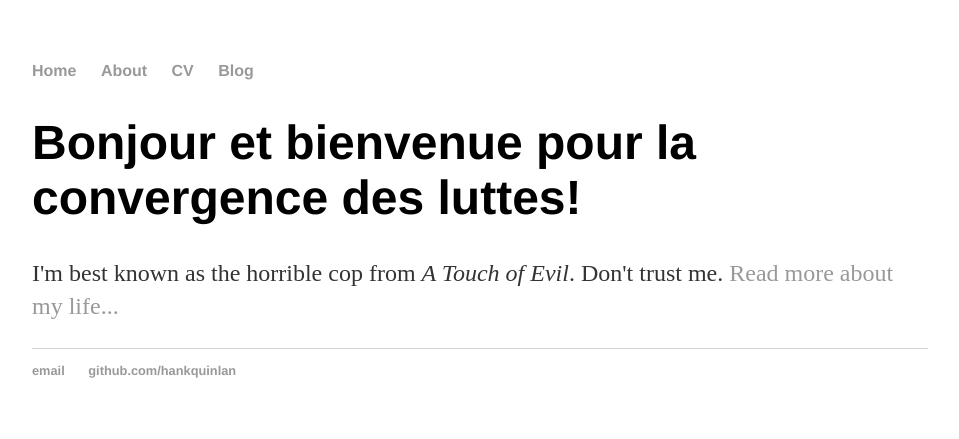
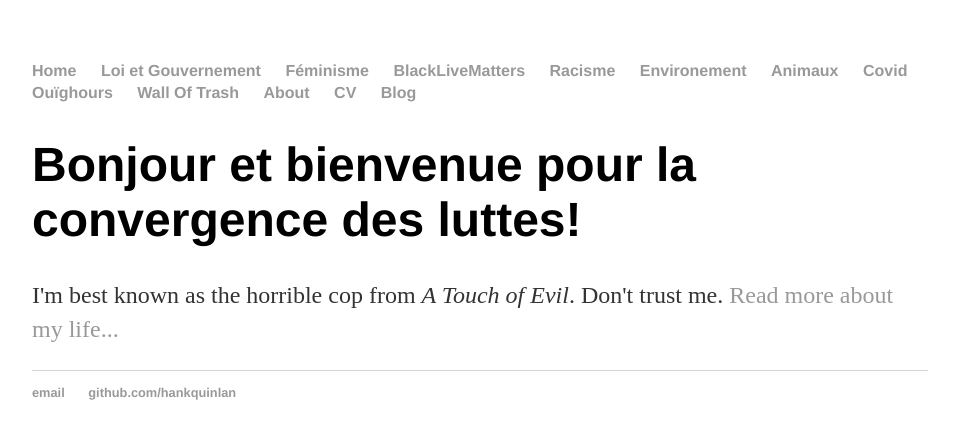
Before and after one commit to Convergencedesluttes/Convergencedesluttes.github.io, a Jekyll site: the page built from index.html, in a window 1280 px wide. Shown: the top 439 px of the page, without its empty margins (160-1119 px from the left). Built offline with Jekyll 4.4.1, drawn with Linux system fonts in a browser that asks for light colours.

Commit message:
Update default.html

```diff
--- a/_layouts/default.html
+++ b/_layouts/default.html
@@ -12,6 +12,15 @@
     <nav>
 <ul>
 <li><a href="/">Home</a></li>
+<li><a href="/cv">Loi et Gouvernement</a></li>
+<li><a href="/blog">Féminisme</a></li>
+<li><a href="/blog">BlackLiveMatters</a></li>
+<li><a href="/blog">Racisme</a></li>
+<li><a href="/blog">Environement</a></li>
+<li><a href="/blog">Animaux</a></li>
+<li><a href="/blog">Covid</a></li>
+<li><a href="/blog">Ouïghours</a></li>
+<li><a href="/blog">Wall Of Trash</a></li>
 <li><a href="/about">About</a></li>
 <li><a href="/cv">CV</a></li>
 <li><a href="/blog">Blog</a></li>
```
